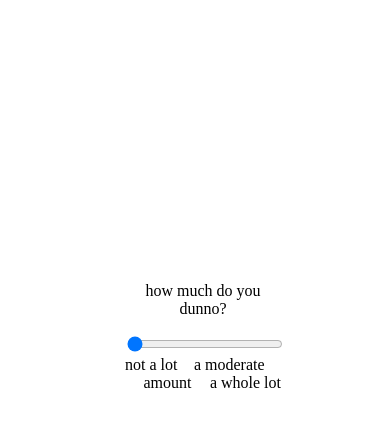
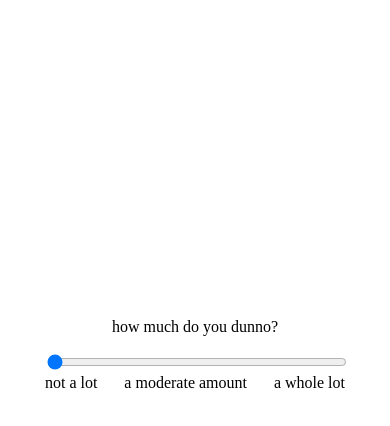
Before and after one commit to cwhite92/whoknowslol, a plain HTML site: page index.html in a window 390 px wide. Shown: the part 402-828 px from the top of the page. Drawn offline with Linux system fonts and the light colour scheme.

Commit message:
Fixed the controls on small screen and centered using same translate trick.

```diff
--- a/index.html
+++ b/index.html
@@ -12,9 +12,11 @@
 
             .container {
                 width: 40%;
-                margin: auto 30%;
+                left: 50%;
+                transform: translate( -50%, 0%);
                 position: fixed;
                 bottom: 50px;
+                min-width: 300px;
             }
 
             #the-thing {
```
